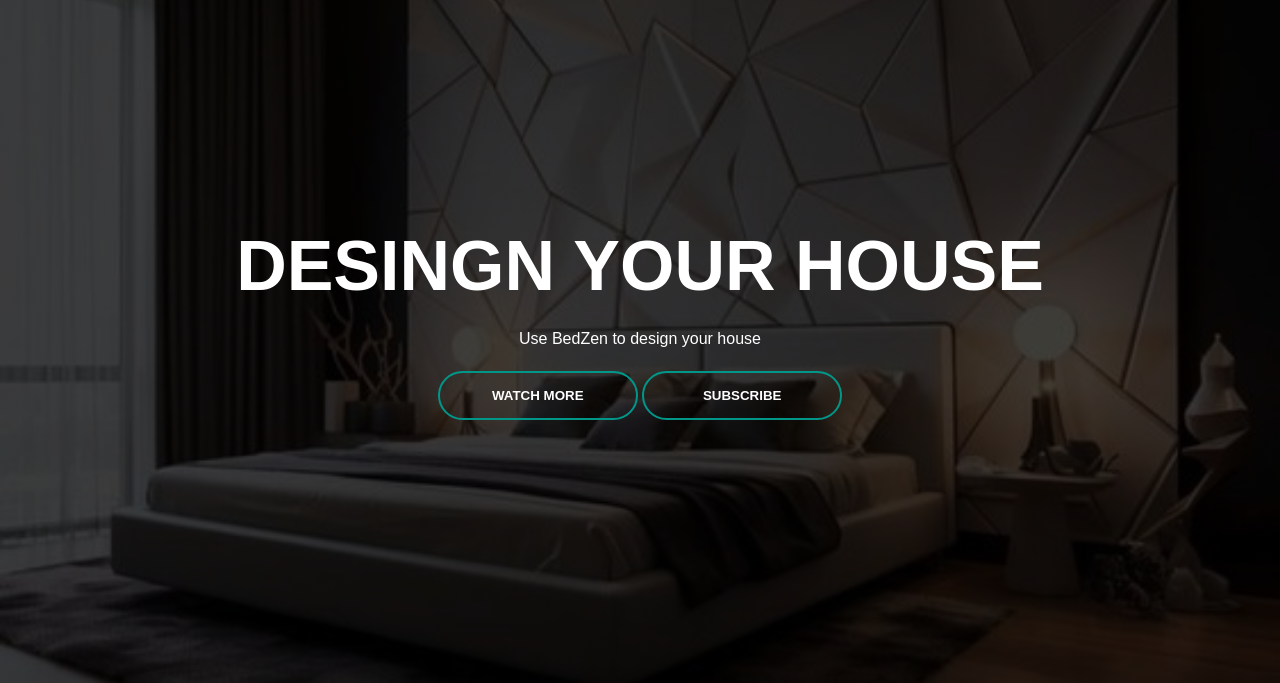
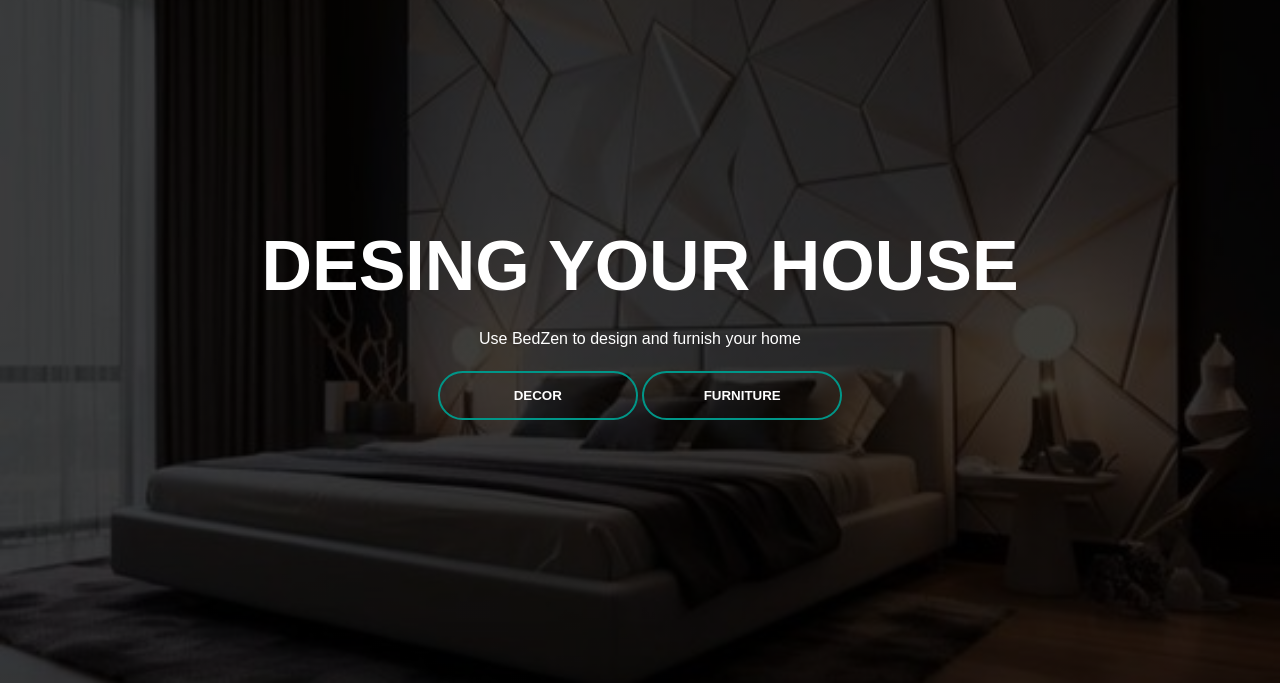
Before and after one commit to hehehahagugugaga/bedzen2.com, a plain HTML site: page index.html in a window 1280 px wide. Shown: the part 117-800 px from the top of the page. Drawn offline with Linux system fonts and the light colour scheme.

Commit message:
Add files via upload

```diff
--- a/index.html
+++ b/index.html
@@ -29,11 +29,11 @@
     </div>
 
     <div class="content">
-        <h1>DESINGN YOUR HOUSE</h1>
-        <p>Use BedZen to design your house</p>
+        <h1>DESING YOUR HOUSE</h1>
+        <p>Use BedZen to design and furnish your home</p>
         <div>
-            <button type="button"><span></span>WATCH MORE</button>
-            <button type="button"><span></span>SUBSCRIBE</button>
+            <button type="button"><span></span>DECOR</button>
+            <button type="button"><span></span>FURNITURE</button>
         </div>
     </div>
 </div>
```
